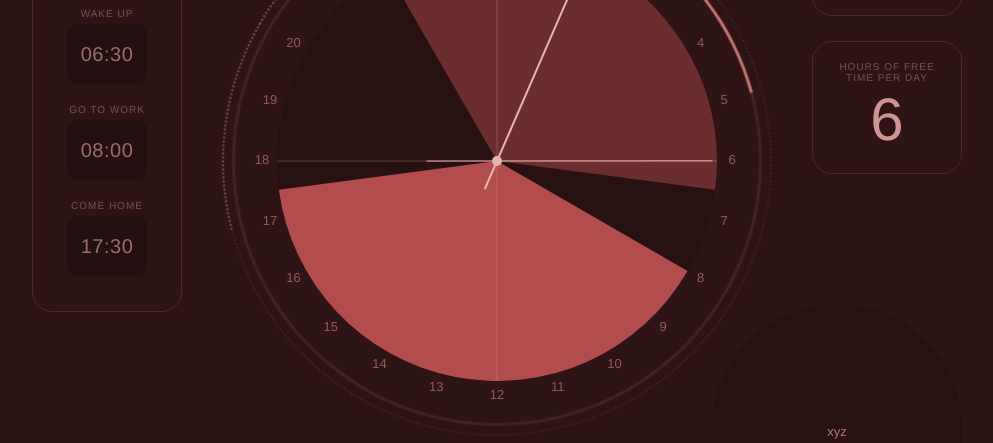
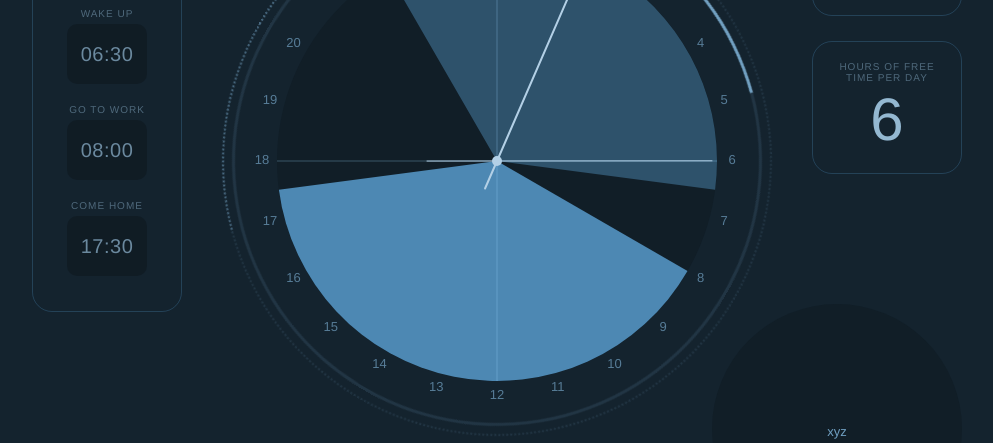
Before and after one commit to sebpearce/time-left, a plain HTML site: page index.html in a window 1280 px wide. Shown: the part 164-607 px from the top of the page, without its empty margins (143-1136 px from the left). Drawn offline with Linux system fonts and the light colour scheme.

Commit message:
change hue to blue

```diff
--- a/global.scss
+++ b/global.scss
@@ -1,7 +1,7 @@
 @import "_reset.scss";
 // @import "_other_includes_go_here.scss";
 
-$hue: 0;
+$hue: 205;
 $hue-complement: ($hue + 180) % 360;
 
 $page-bg-color: hsl($hue,40%,13%);
```
Also changed, not shown: global.css, 1 other file.
